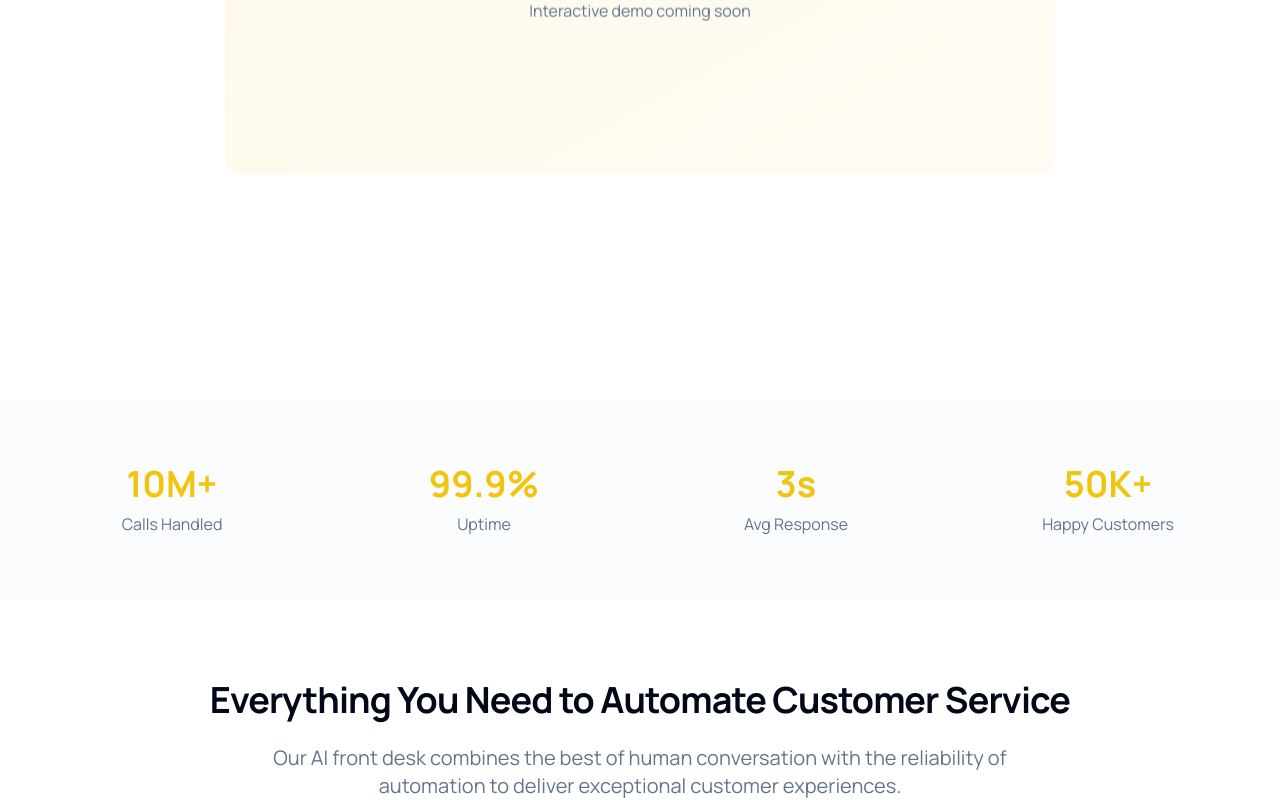
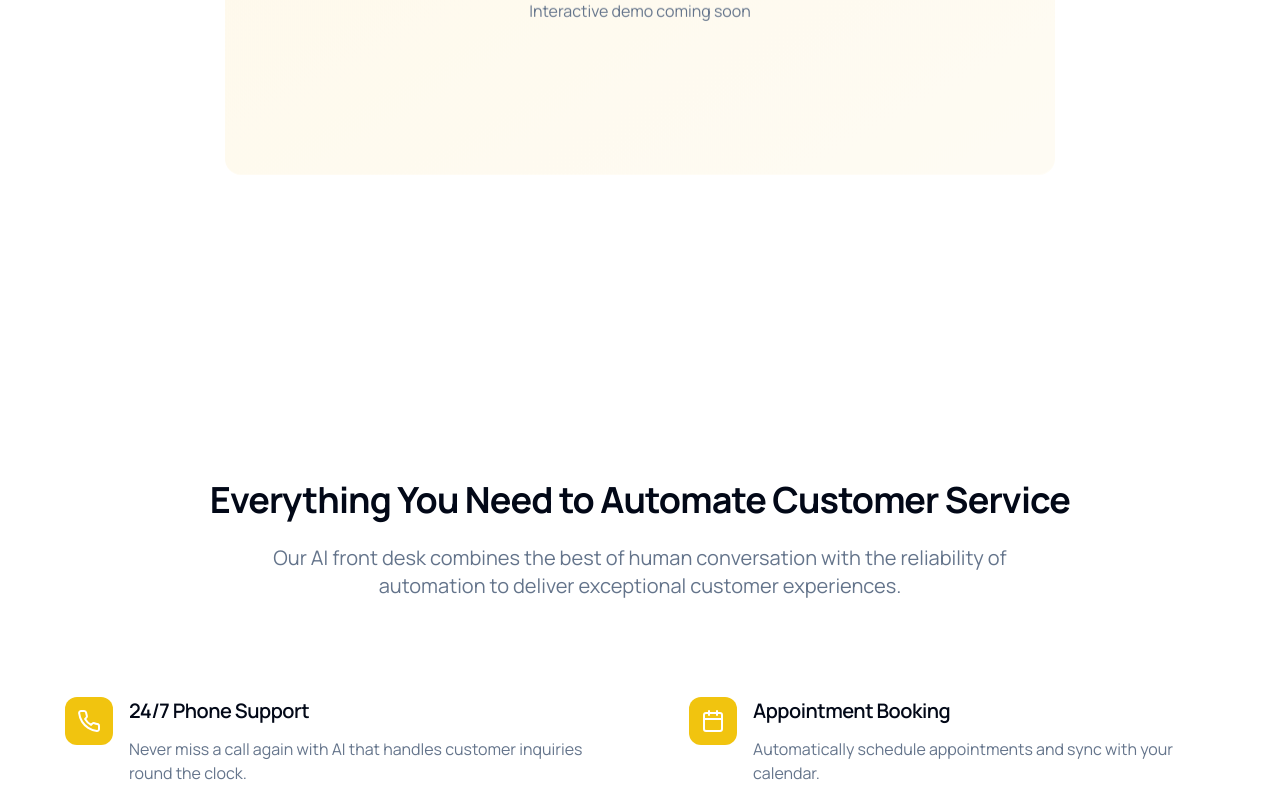
Before and after one commit to indrasol/ai-receptionist-frontend, a React (Vite) app: page / in a window 1280 px wide. Shown: the part 850-1650 px from the top of the page. Built offline with nearby package versions, Linux system fonts and the light colour scheme.

Commit message:
Remove stats section
Removed the "Calls Handled", "Uptime", "Avg Response", and "Happy Customers" section from the home page as the product is not yet launched.

```diff
--- a/src/pages/Home.tsx
+++ b/src/pages/Home.tsx
@@ -37,13 +37,6 @@ const Home = () => {
       title: "Appointment Booking",
       description: "Automatically schedule appointments and sync with your calendar."
     }
-  ];
-
-  const stats = [
-    { value: "10M+", label: "Calls Handled" },
-    { value: "99.9%", label: "Uptime" },
-    { value: "3s", label: "Avg Response" },
-    { value: "50K+", label: "Happy Customers" }
   ];
 
   return (
@@ -122,22 +115,6 @@ const Home = () => {
                 </div>
               </div>
             </div>
-          </div>
-        </div>
-      </section>
-
-      {/* Stats Section */}
-      <section className="py-16 bg-muted/30">
-        <div className="max-w-7xl mx-auto px-4 sm:px-6 lg:px-8">
-          <div className="grid grid-cols-2 lg:grid-cols-4 gap-8">
-            {stats.map((stat, index) => (
-              <div key={index} className="text-center">
-                <div className="text-3xl lg:text-4xl font-heading font-bold gradient-primary-text mb-2">
-                  {stat.value}
-                </div>
-                <div className="text-muted-foreground">{stat.label}</div>
-              </div>
-            ))}
           </div>
         </div>
       </section>
```
